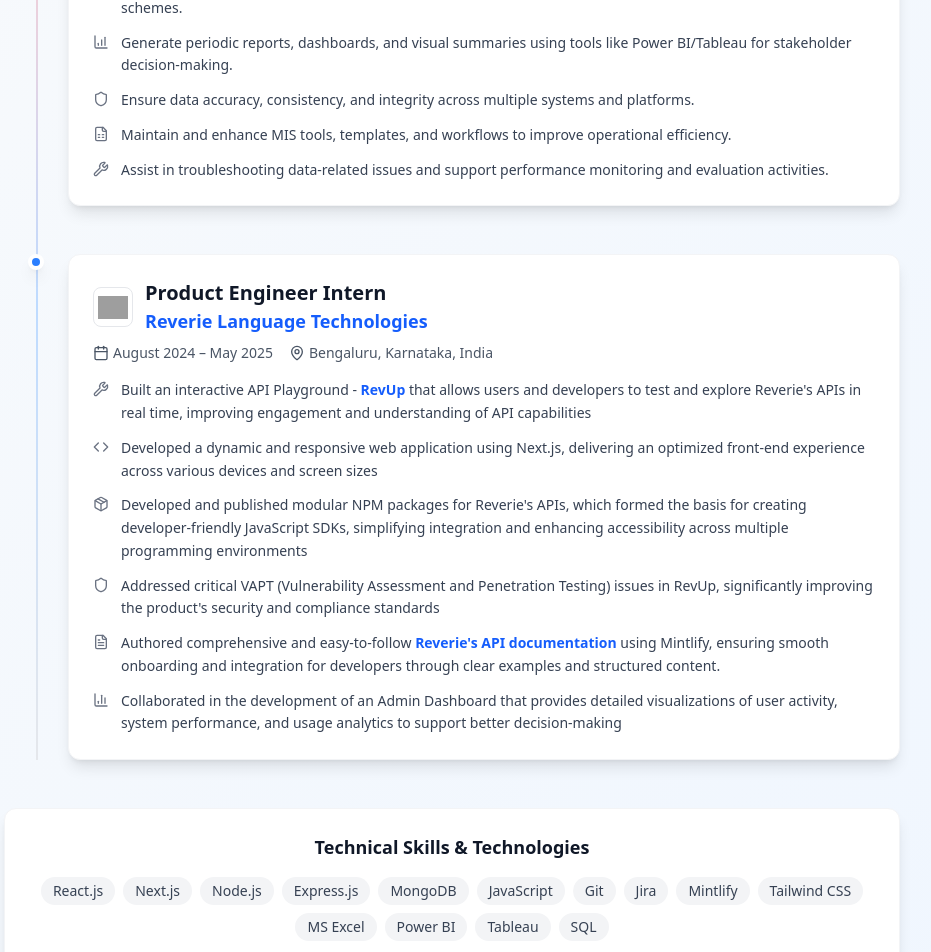
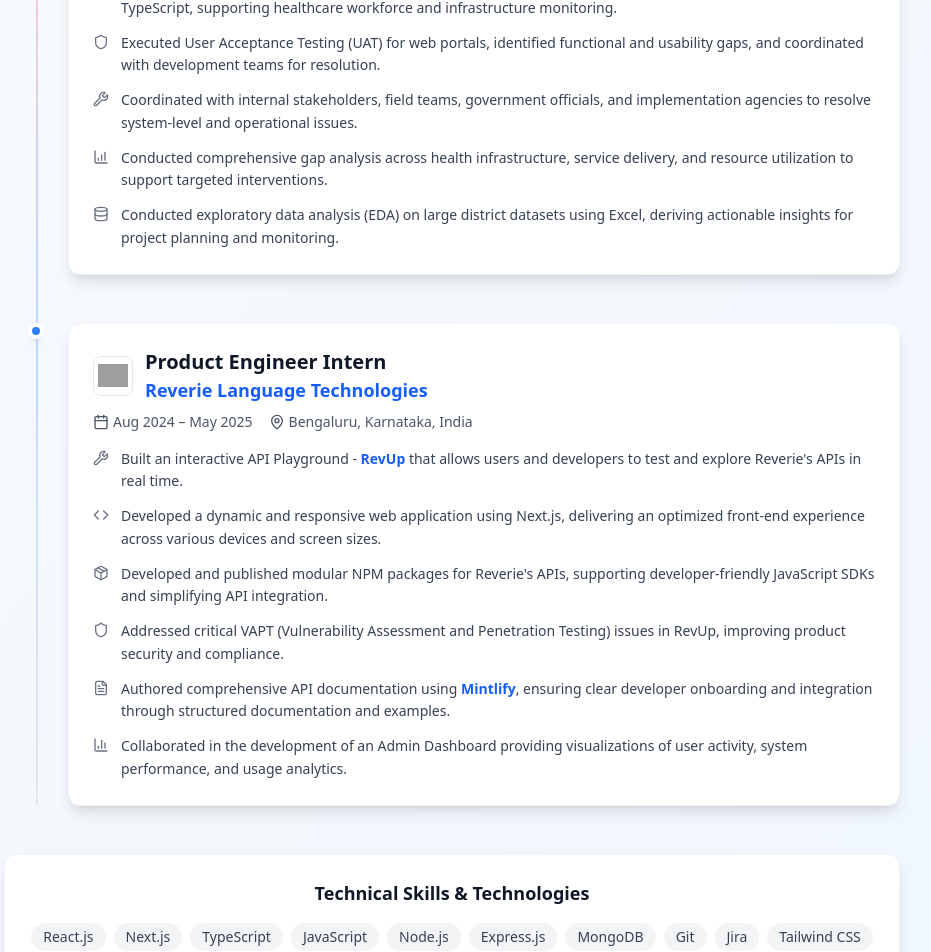
Before and after one commit to souravmishra7456/my-portfolio, a Next.js app: page /work in a window 1280 px wide. Shown: the part 355-1307 px from the top of the page, without its empty margins (188-1119 px from the left). Built offline with nearby package versions, Linux system fonts and the light colour scheme; grey boxes are pictures that could not be loaded.

Commit message:
Update page.js

```diff
--- a/src/app/work/page.js
+++ b/src/app/work/page.js
@@ -14,36 +14,36 @@ const WorkExperience = () => {
         company: "KPMG India",
         role: "Analyst – G & PS (GovTech)",
         duration: "Aug 2025 – Present",
-            type: "Kolkata, West Bengal, India",
+        type: "Gumla, Jharkhand, India",
         logo: "https://encrypted-tbn0.gstatic.com/images?q=tbn:ANd9GcRCLvx1x8oeXs-DidUVmNti1LMUwkdDG3Fn0Q&s",
         color: "bg-green-500",
         achievements: [
             {
-                    icon: <Database className="w-4 h-4" />,
-                    text: "Collect, validate, and manage data from field and system sources to support monitoring of government health schemes."
+                icon: <Code className="w-4 h-4" />,
+                text: "Contributed to the frontend development of Doctor Data and Infrastructure Tracking Portals using React.js and TypeScript, supporting healthcare workforce and infrastructure monitoring."
+            },
+            {
+                icon: <Shield className="w-4 h-4" />,
+                text: "Executed User Acceptance Testing (UAT) for web portals, identified functional and usability gaps, and coordinated with development teams for resolution."
+            },
+            {
+                icon: <Wrench className="w-4 h-4" />,
+                text: "Coordinated with internal stakeholders, field teams, government officials, and implementation agencies to resolve system-level and operational issues."
             },
             {
                 icon: <BarChart4 className="w-4 h-4" />,
-                    text: "Generate periodic reports, dashboards, and visual summaries using tools like Power BI/Tableau for stakeholder decision-making."
+                text: "Conducted comprehensive gap analysis across health infrastructure, service delivery, and resource utilization to support targeted interventions."
             },
             {
-                    icon: <Shield className="w-4 h-4" />,
-                    text: "Ensure data accuracy, consistency, and integrity across multiple systems and platforms."
-                },
-                {
-                    icon: <FileSpreadsheet className="w-4 h-4" />,
-                    text: "Maintain and enhance MIS tools, templates, and workflows to improve operational efficiency."
-                },
-                {
-                    icon: <Wrench className="w-4 h-4" />,
-                    text: "Assist in troubleshooting data-related issues and support performance monitoring and evaluation activities."
+                icon: <Database className="w-4 h-4" />,
+                text: "Conducted exploratory data analysis (EDA) on large district datasets using Excel, deriving actionable insights for project planning and monitoring."
             }
         ]
     },
     {
         company: "Reverie Language Technologies",
         role: "Product Engineer Intern",
-            duration: "August 2024 – May 2025",
+        duration: "Aug 2024 – May 2025",
         type: "Bengaluru, Karnataka, India",
         logo: "https://revup.reverieinc.com/logo.svg",
         color: "bg-blue-500",
@@ -60,48 +60,59 @@ const WorkExperience = () => {
                     >
                         RevUp
                     </a>{" "}
-                        that allows users and developers to test and explore Reverie's APIs in real time, improving engagement and understanding of API capabilities
+                    that allows users and developers to test and explore Reverie's APIs in real time.
                 </>
             },
             {
                 icon: <Code className="w-4 h-4" />,
-                    text: "Developed a dynamic and responsive web application using Next.js, delivering an optimized front-end experience across various devices and screen sizes"
+                text: "Developed a dynamic and responsive web application using Next.js, delivering an optimized front-end experience across various devices and screen sizes."
             },
             {
                 icon: <Package className="w-4 h-4" />,
-                    text: "Developed and published modular NPM packages for Reverie's APIs, which formed the basis for creating developer-friendly JavaScript SDKs, simplifying integration and enhancing accessibility across multiple programming environments"
+                text: "Developed and published modular NPM packages for Reverie's APIs, supporting developer-friendly JavaScript SDKs and simplifying API integration."
             },
             {
                 icon: <Shield className="w-4 h-4" />,
-                    text: "Addressed critical VAPT (Vulnerability Assessment and Penetration Testing) issues in RevUp, significantly improving the product's security and compliance standards"
+                text: "Addressed critical VAPT (Vulnerability Assessment and Penetration Testing) issues in RevUp, improving product security and compliance."
             },
             {
                 icon: <FileText className="w-4 h-4" />,
                 text: <>
-                        Authored comprehensive and easy-to-follow{" "}
+                    Authored comprehensive API documentation using{" "}
                     <a
                         href="https://docs.reverieinc.com"
                         target="_blank"
                         rel="noopener noreferrer"
                         className="font-semibold text-blue-600 hover:underline"
                     >
-                            Reverie's API documentation
-                        </a>{" "}
-                        using Mintlify, ensuring smooth onboarding and integration for developers through clear examples and structured content.
+                        Mintlify
+                    </a>
+                    , ensuring clear developer onboarding and integration through structured documentation and examples.
                 </>
             },
             {
                 icon: <BarChart3 className="w-4 h-4" />,
-                    text: "Collaborated in the development of an Admin Dashboard that provides detailed visualizations of user activity, system performance, and usage analytics to support better decision-making"
+                text: "Collaborated in the development of an Admin Dashboard providing visualizations of user activity, system performance, and usage analytics."
             }
         ]
-        },
+    }
 ];
 
 const allSkills = [
-        "React.js", "Next.js", "Node.js", "Express.js", "MongoDB",
-        "JavaScript", "Git", "Jira", "Mintlify", "Tailwind CSS",
-        "MS Excel", "Power BI", "Tableau", "SQL"
+    "React.js",
+    "Next.js",
+    "TypeScript",
+    "JavaScript",
+    "Node.js",
+    "Express.js",
+    "MongoDB",
+    "Git",
+    "Jira",
+    "Tailwind CSS",
+    "MS Excel",
+    "Power BI",
+    "SQL",
+    "Mintlify"
 ];
 
     return (
```
Lines whose indentation alone changed are shown as unchanged.
